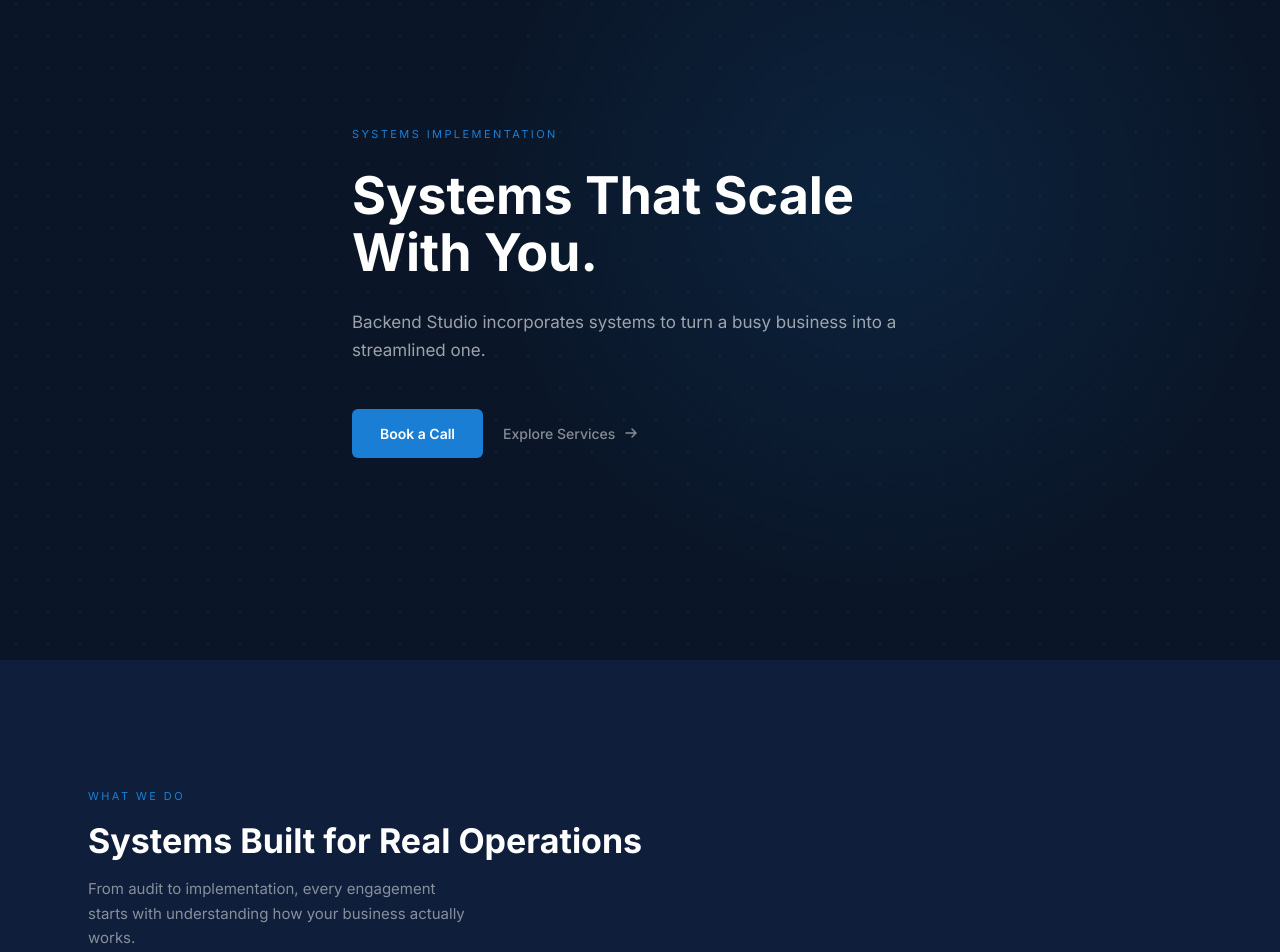
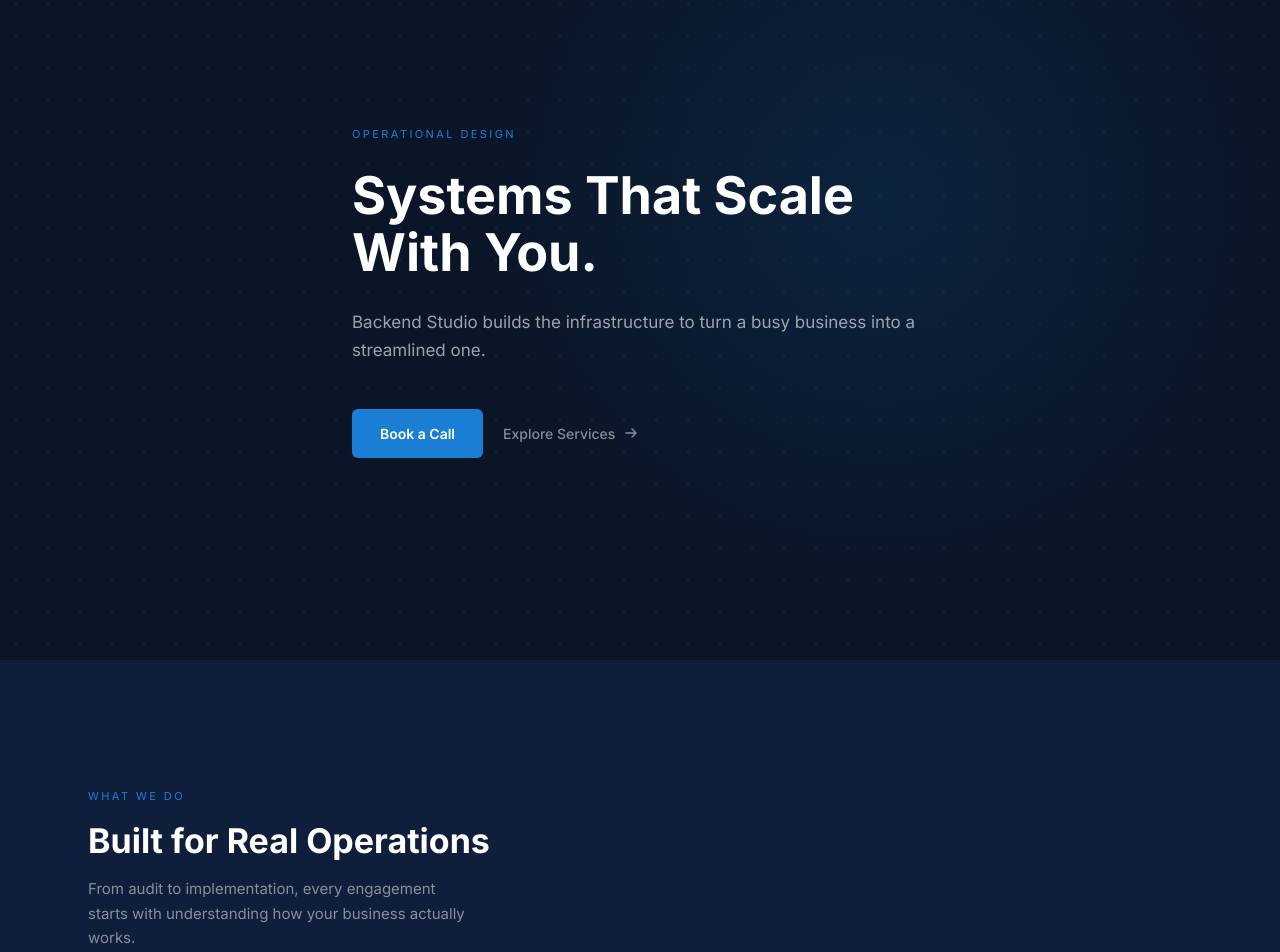
Before and after one commit to benuhdrill/WebsiteBuilder, a Next.js app: page / in a window 1280 px wide. Shown: the part 140-1092 px from the top of the page. Built offline with nearby package versions, Linux system fonts and the light colour scheme; no server answers.

Commit message:
Reduce repetition of 'systems' across page copy

```diff
--- a/app/page.tsx
+++ b/app/page.tsx
@@ -115,7 +115,7 @@
               What We Do
             </p>
             <h2 className="text-h2 md:text-[34px] text-white mb-4">
-              Systems Built for Real Operations
+              Built for Real Operations
             </h2>
             <p className="text-body text-white/50 max-w-sm leading-relaxed">
               From audit to implementation, every engagement starts with
--- a/components/HeroSection.tsx
+++ b/components/HeroSection.tsx
@@ -24,7 +24,7 @@
     <div className="max-w-3xl">
       {/* Each direct child gets hero-item so nth-child delays apply */}
       <p className="hero-item text-caption text-ocean uppercase tracking-[0.22em] mb-6">
-        Systems Implementation
+        Operational Design
       </p>
 
       <h1 className="hero-item text-h1 md:text-[52px] md:leading-[1.1] text-white mb-7">
@@ -34,7 +34,7 @@
       </h1>
 
       <p className="hero-item text-body md:text-[17px] text-white/60 mb-11 leading-relaxed max-w-xl">
-        Backend Studio incorporates systems to turn a busy business into a
+        Backend Studio builds the infrastructure to turn a busy business into a
         streamlined one.
       </p>
 
```
